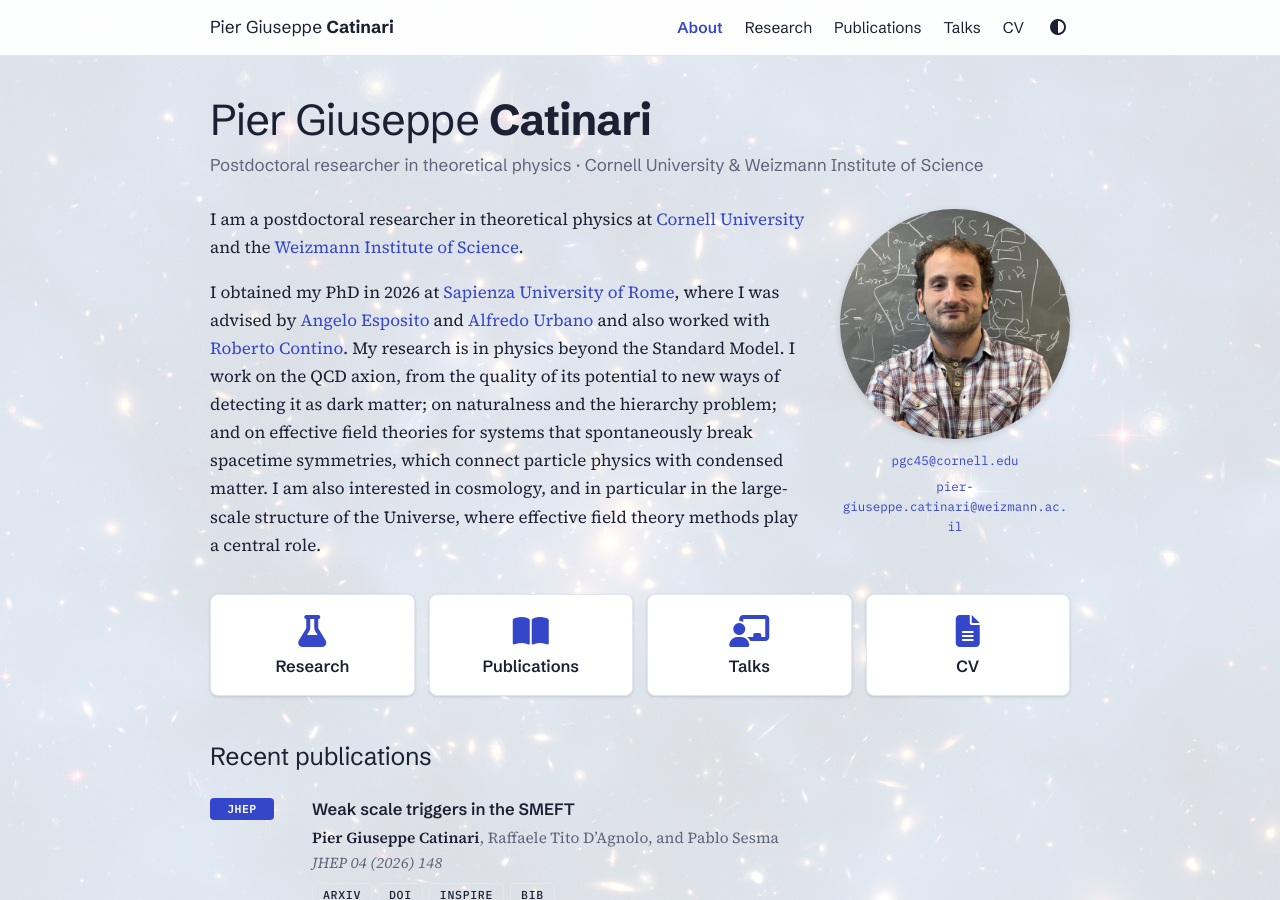
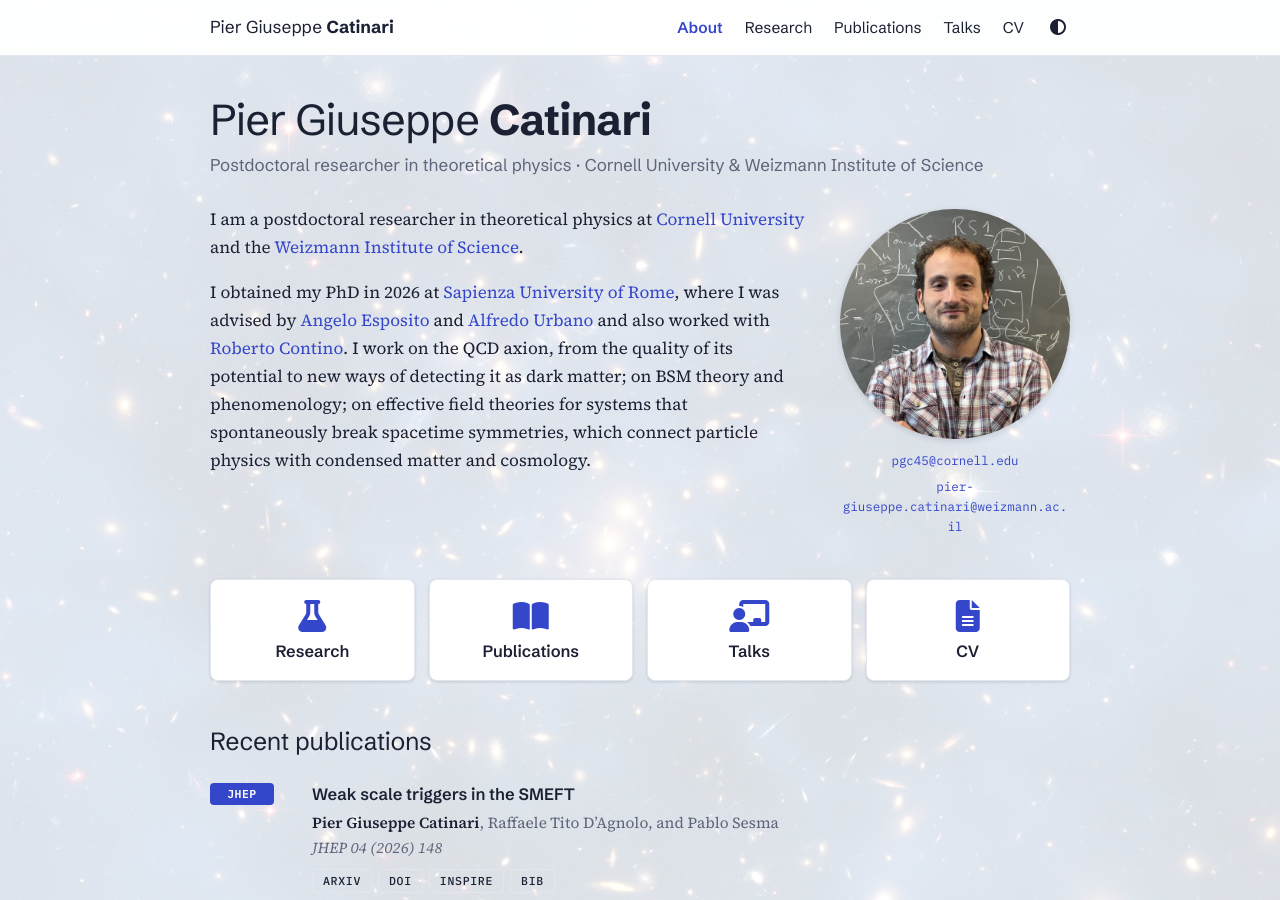
Before and after one commit to C4RLOSGGP/c4rlosggp.github.io, a Jekyll site: the page built from index.md, in a window 1280 px wide and 900 px high. Built offline with Jekyll 4.4.1, drawn with Linux system fonts in a browser that asks for light colours; a style sheet for code colours, icons or effects is not loaded.

Commit message:
Update index.md

```diff
--- a/index.md
+++ b/index.md
@@ -9,4 +9,4 @@
 I am a postdoctoral researcher in theoretical physics at [Cornell University](https://www.cornell.edu/) and the [Weizmann Institute of Science](https://www.weizmann.ac.il/).
 
 I obtained my PhD in 2026 at [Sapienza University of Rome](https://www.uniroma1.it/en), where I was advised by [Angelo Esposito](https://inspirehep.net/authors/1233187) and [Alfredo Urbano](https://inspirehep.net/authors/1060008) and also worked with [Roberto Contino](https://inspirehep.net/authors/1019481).
-My research is in physics beyond the Standard Model. I work on the QCD axion, from the quality of its potential to new ways of detecting it as dark matter; on naturalness and the hierarchy problem; and on effective field theories for systems that spontaneously break spacetime symmetries, which connect particle physics with condensed matter. I am also interested in cosmology, and in particular in the large-scale structure of the Universe, where effective field theory methods play a central role.
+I work on the QCD axion, from the quality of its potential to new ways of detecting it as dark matter; on BSM theory and phenomenology; on effective field theories for systems that spontaneously break spacetime symmetries, which connect particle physics with condensed matter and cosmology.
```
